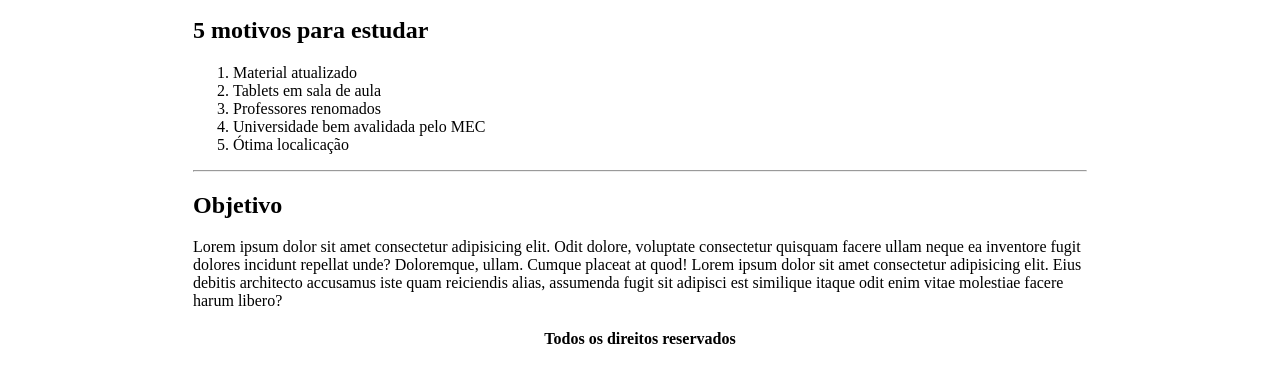
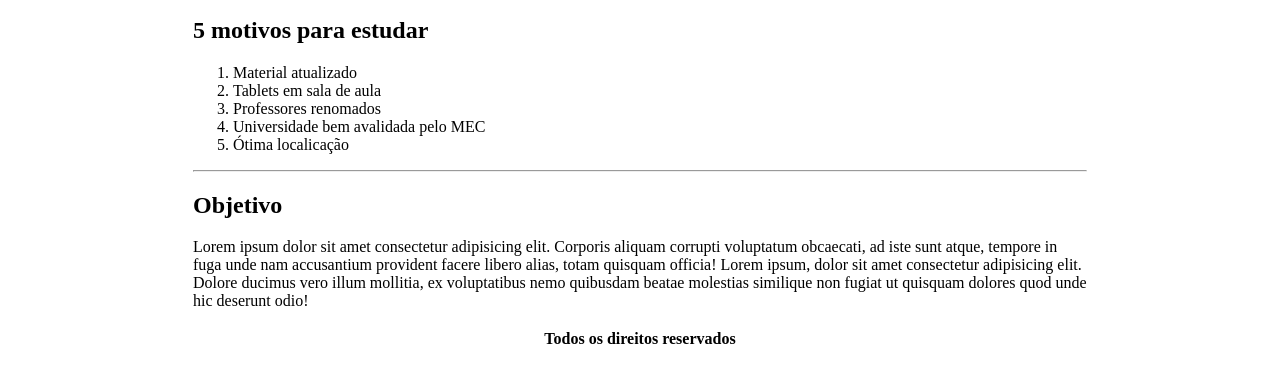
Before and after one commit to jvmsantos13/universidade-unes, a plain HTML site: page quem-somos.html in a window 1280 px wide. Shown: the part 236-618 px from the top of the page. Drawn offline with Linux system fonts and the light colour scheme.

Commit message:
add pagina

```diff
--- a/quem-somos.html
+++ b/quem-somos.html
@@ -31,7 +31,7 @@
                 </ol>
                 <hr>
                 <h2>Objetivo</h2>
-                <p>Lorem ipsum dolor sit amet consectetur adipisicing elit. Odit dolore, voluptate consectetur quisquam facere ullam neque ea inventore fugit dolores incidunt repellat unde? Doloremque, ullam. Cumque placeat at quod! Lorem ipsum dolor sit amet consectetur adipisicing elit. Eius debitis architecto accusamus iste quam reiciendis alias, assumenda fugit sit adipisci est similique itaque odit enim vitae molestiae facere harum libero?</p>
+                <p>Lorem ipsum dolor sit amet consectetur adipisicing elit. Corporis aliquam corrupti voluptatum obcaecati, ad iste sunt atque, tempore in fuga unde nam accusantium provident facere libero alias, totam quisquam officia! Lorem ipsum, dolor sit amet consectetur adipisicing elit. Dolore ducimus vero illum mollitia, ex voluptatibus nemo quibusdam beatae molestias similique non fugiat ut quisquam dolores quod unde hic deserunt odio!</p>
             </td>
         </tr>
         <br>
```
